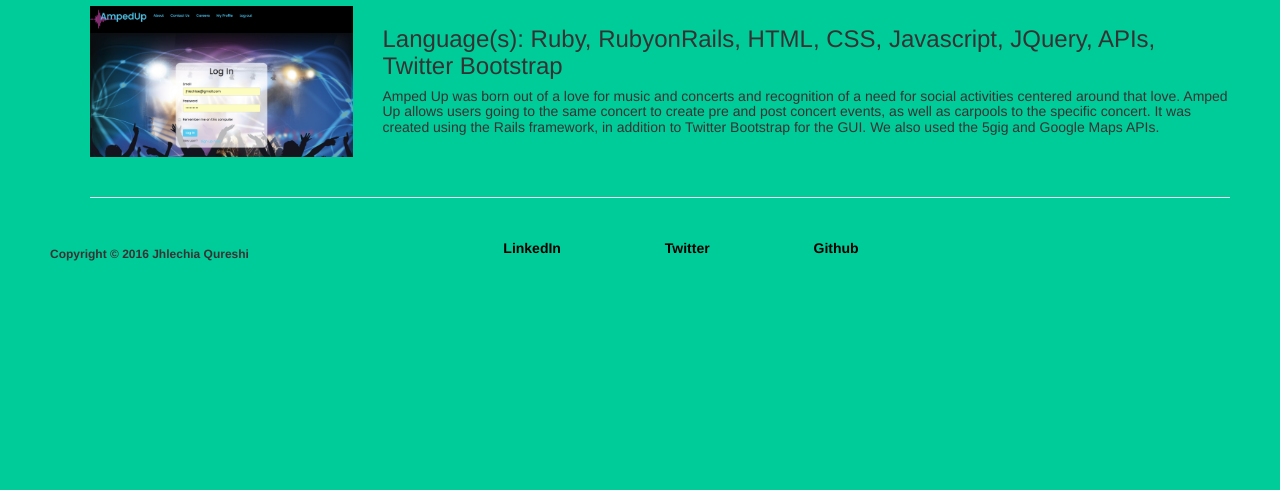
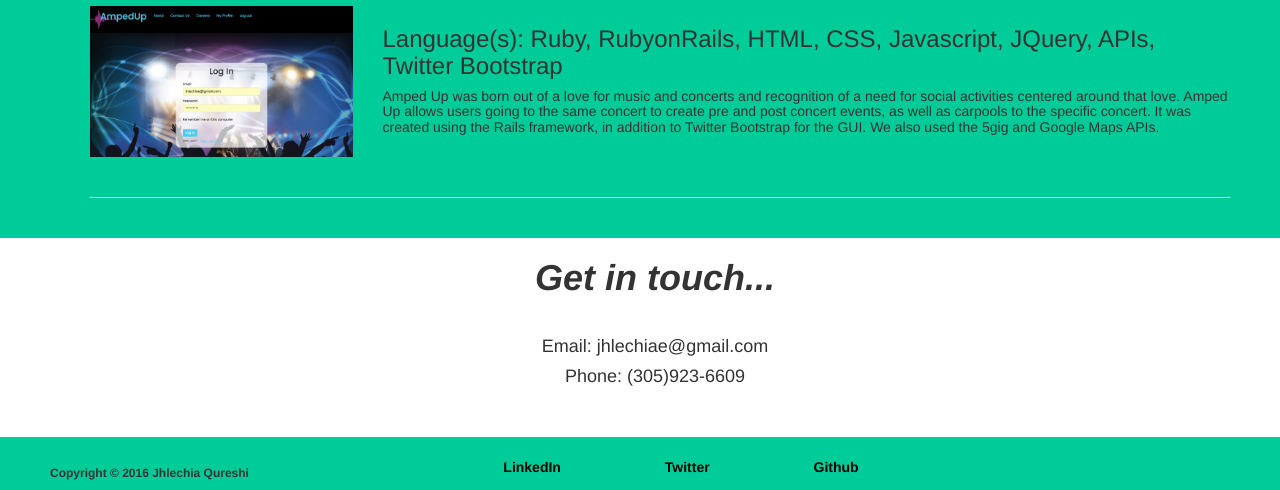
Before and after one commit to jhlechia/portfolio_site, a PHP site: page / in a window 1280 px wide. Shown: the part 2184-2674 px from the top of the page. Before the commit the page ends 2445 px from the top, so only its background shows below. Run offline with PHP 8.4, Linux system fonts and the light colour scheme.

Commit message:
Contact section

```diff
--- a/css/styles.css
+++ b/css/styles.css
@@ -16,6 +16,7 @@
   background-color: #00cc99;
   padding-right: 50px;
   padding-left: 50px;
+  padding-top: 20px;
 }
 
 .link {
@@ -29,7 +30,7 @@
   transform: scale(1.2);
 }
 
-.skills-section {
+.skills-section, .contact-section {
   background-color: white;
   padding-right: 50px;
   padding-left: 80px;
--- a/index.html
+++ b/index.html
@@ -21,9 +21,9 @@
   </div> <!--division for header section -->
 
   <div class="container-fluid picture-section">
-  <div class="row">
-  <img src="./img/miami.png" alt="My Image" class="img-responsive">
-  </div>
+    <div class="row">
+      <img src="./img/miami.png" alt="My Image" class="img-responsive">
+    </div>
   </div><!--division for picture section -->
 
   <div class="container-fluid bio-section">
@@ -37,15 +37,17 @@
     </div>
   </div> <!--division for skills section -->
 
-  <div class="container-fluid contact-section">
-
-  </div> <!--division for contact section -->
-
   <div class="container-fluid projects-section">
     <h1 class="text-uppercase text-center header"><em><strong>projects</strong></em></h1>
     <ul class="projects-section-info">
     </ul>
   </div> <!--division for projects section -->
+
+  <div class="container-fluid contact-section">
+    <h1 class=" text-center"><em><strong>Get in touch...</strong></em></h1><br>
+    <h4 class= "text-center">Email: jhlechiae@gmail.com</h4>
+    <h4 class= "text-center">Phone: (305)923-6609</h4>
+  </div> <!--division for contact section -->
 
   <div class="container-fluid footer-section">
     <div class="row">
```
